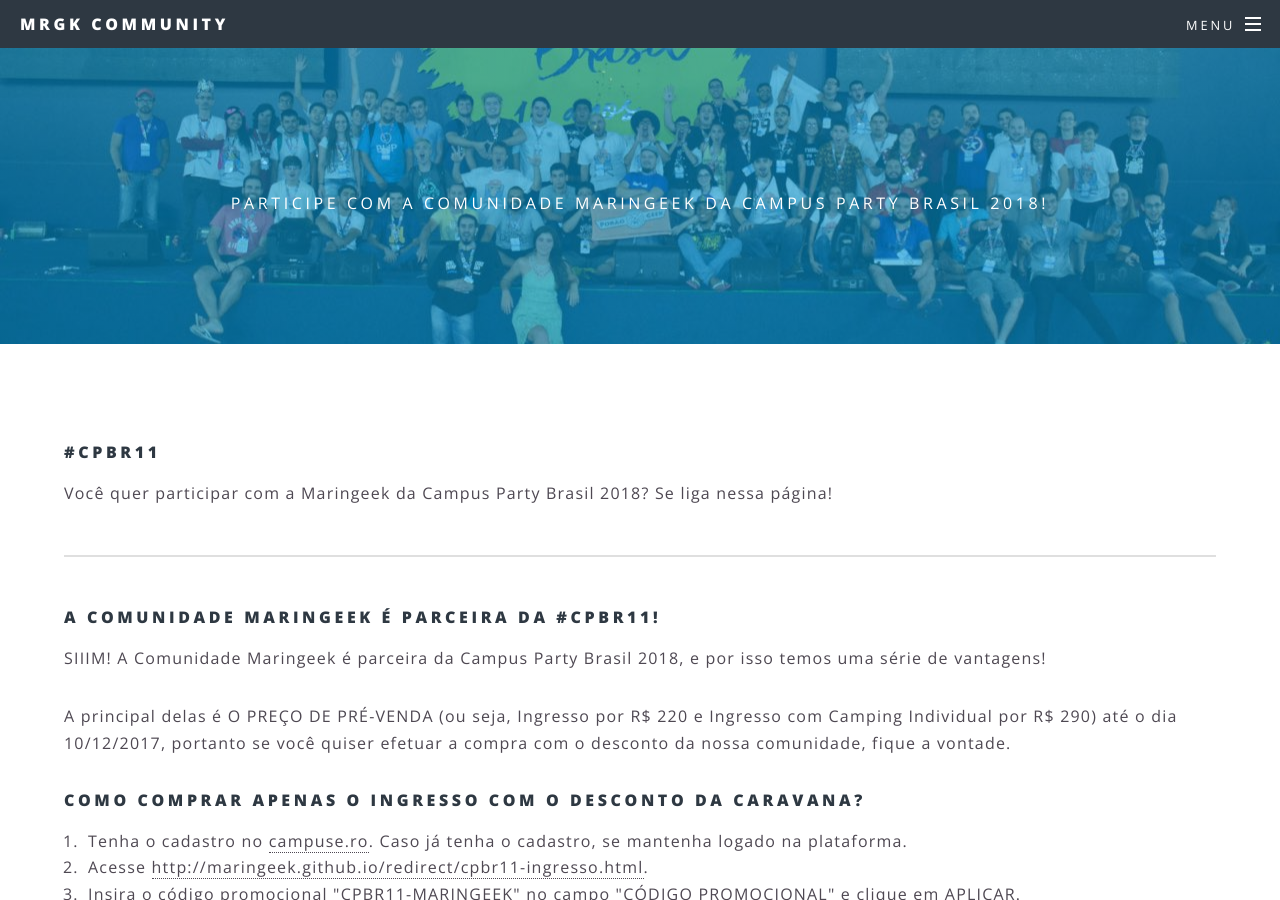
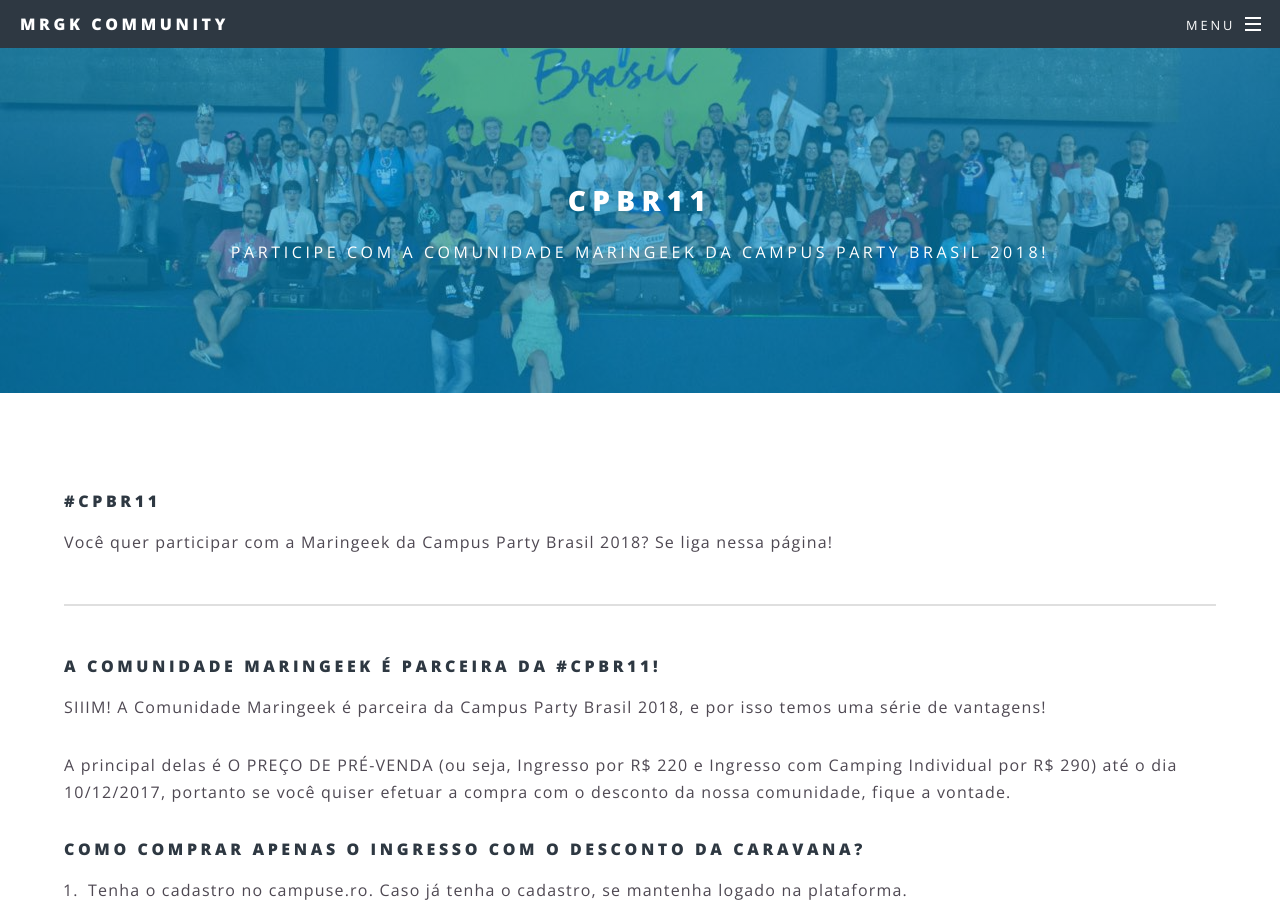
Before and after one commit to maringeek/maringeek.github.io, a Jekyll site: the page built from cpbr11.html, in a window 1280 px wide and 900 px high. Built offline with Jekyll 4.4.1, drawn with Linux system fonts in a browser that asks for light colours.

Commit message:
Página da CPBR11 criada

```diff
--- a/cpbr11.html
+++ b/cpbr11.html
@@ -1,6 +1,6 @@
 ---
 layout: page
-title: #CPBR11
+title: CPBR11
 subtitle: Participe com a Comunidade Maringeek da Campus Party Brasil 2018!
 ---
 			<section>
```
